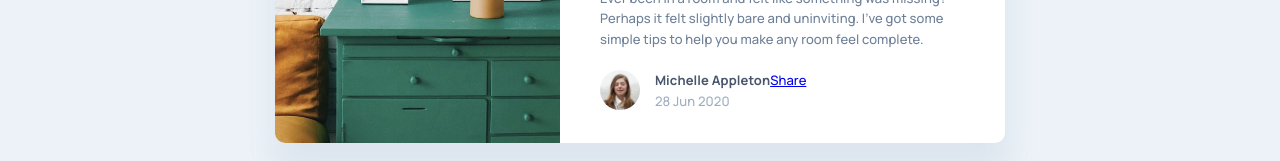
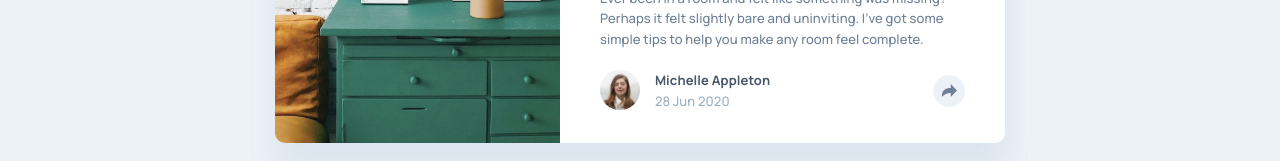
Before and after one commit to catherinekorres/article-preview, a React (Create React App) app: page / in a window 1280 px wide. Shown: the part 374-535 px from the top of the page. Built offline with nearby package versions, Linux system fonts and the light colour scheme.

Commit message:
Create Share button styles

```diff
--- a/src/components/ArticlePreview/index.jsx
+++ b/src/components/ArticlePreview/index.jsx
@@ -4,6 +4,7 @@ import './styles.scss';
 
 import articleImg from 'assets/images/drawers.jpg';
 import authorPhoto from 'assets/images/avatar-michelle.jpg';
+import shareIcon from 'assets/images/icon-share.svg';
 
 function ArticlePreview() {
   return (
@@ -25,14 +26,18 @@ function ArticlePreview() {
           </p>
         </div>
         <footer>
-          <div className="author-photo">
-            <img src={authorPhoto} width="40" alt="Michelle Appleton" />
+          <div className="info">
+            <div className="author-photo">
+              <img src={authorPhoto} width="40" alt="Michelle Appleton" />
+            </div>
+            <div className="publish-info">
+              <author>Michelle Appleton</author>
+              <time pubdate datetime="2020-06-28">28 Jun 2020</time>
+            </div>
           </div>
-          <div className="info">
-            <author>Michelle Appleton</author>
-            <time pubdate datetime="2020-06-28">28 Jun 2020</time>
-          </div>
-          <a href="#share">Share</a>
+          <button>
+            <img src={shareIcon} alt="Share icon" />
+          </button>
         </footer>
       </article>
     </div>
--- a/src/components/ArticlePreview/styles.scss
+++ b/src/components/ArticlePreview/styles.scss
@@ -1,11 +1,12 @@
 @import 'assets/styles/colors.scss';
 
-$border-radius: 10px;
 
 .card {
+  $card-border-radius: 10px;
+
   background-color: $white;
   display: flex;
-  border-radius: $border-radius;
+  border-radius: $card-border-radius;
   box-shadow: 0px 20px 30px transparentize($grayish-blue, 0.9),
               2px 40px 30px transparentize($grayish-blue, 0.9);
 
@@ -19,7 +20,7 @@ $border-radius: 10px;
       object-fit: cover;
       object-position: left;
       filter: saturate(102%) brightness(108%) contrast(90%);
-      border-radius: $border-radius 0 0 $border-radius;
+      border-radius: $card-border-radius 0 0 $card-border-radius;
     }
   }
 
@@ -47,12 +48,18 @@ $border-radius: 10px;
 
     & footer {
       display: flex;
+      justify-content: space-between;
+      align-items: center;
+      width: 100%;
 
       & .author-photo img{
         border-radius: 50%;
       }
 
       & .info {
+        display: flex;
+
+        & .publish-info {
           display: flex;
           flex-direction: column;
           justify-content: center;
@@ -67,6 +74,25 @@ $border-radius: 10px;
             color: $grayish-blue;
           }
         }
+
+      }
+
+      & button {
+        $button-dimension: 32px;
+
+        display: flex;
+        align-items: center;
+        justify-content: center;
+        width: $button-dimension;
+        height: $button-dimension;
+        border: none;
+        border-radius: 50%;
+        background-color: $light-grayish-blue;
+
+        & img {
+          padding-bottom: 1px;
+        }
+      }
     }
   }
 
```
Lines whose indentation alone changed are shown as unchanged.
